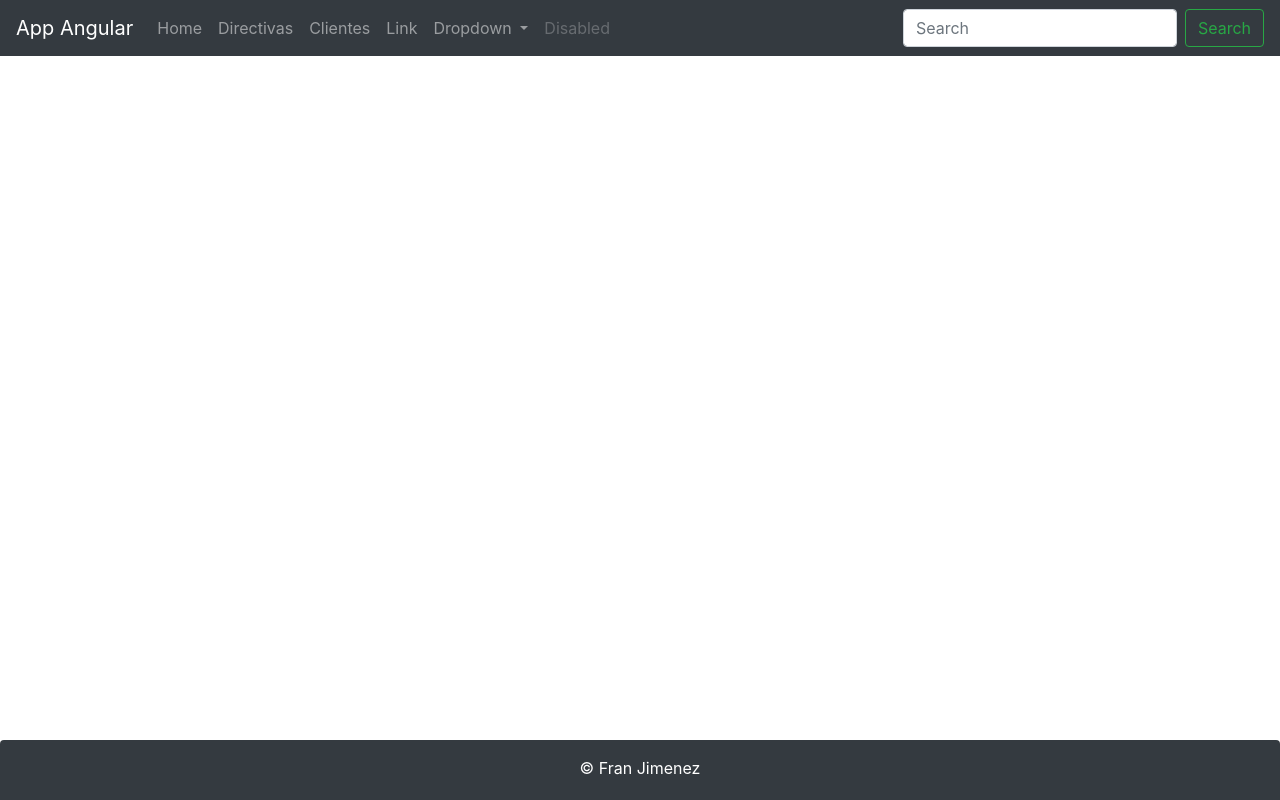
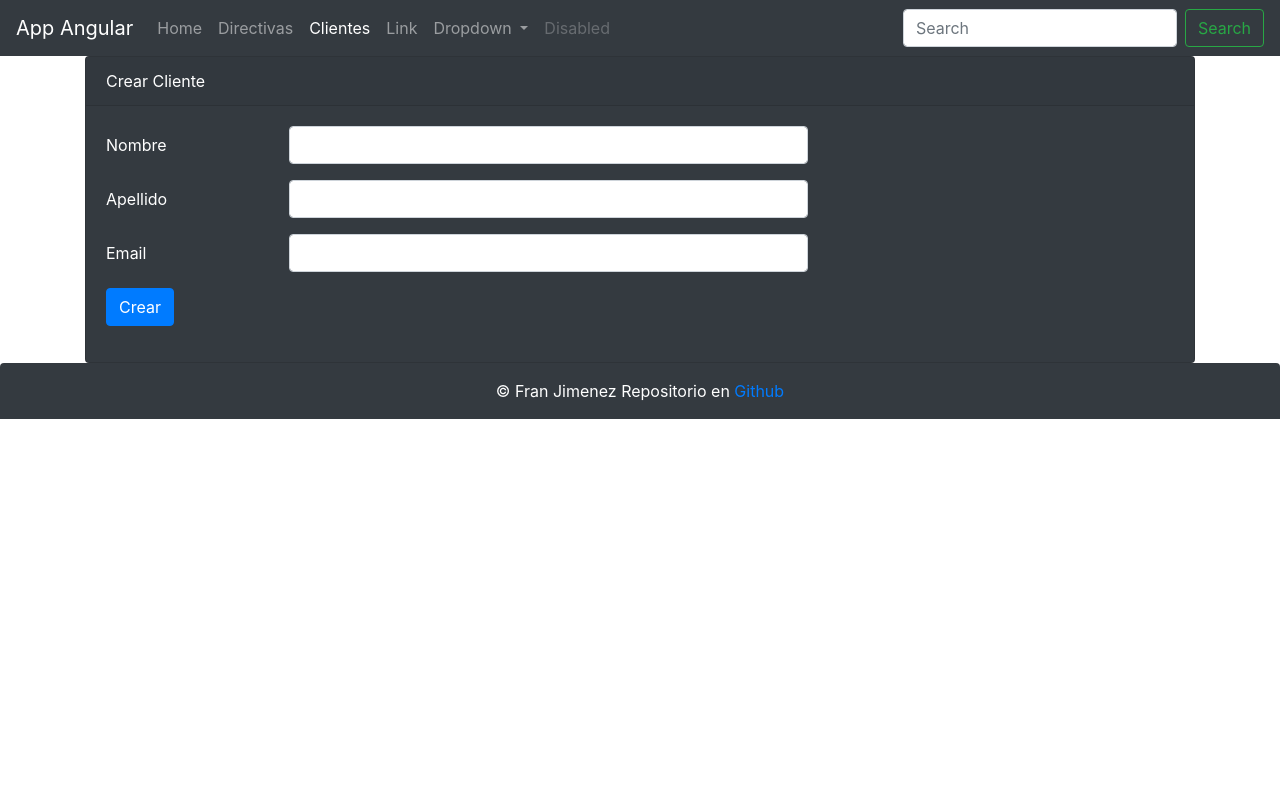
Before and after one commit to fjimenezjob/Angular-Spring-Usuarios, an Angular app: page /clientes/form in a window 1280 px wide. Before the commit this address led to /. Built offline with nearby package versions, Linux system fonts and the light colour scheme.

Commit message:
Formulario Crear cliente  y animaciones de confirmacion añadidas

```diff
--- a/package.json
+++ b/package.json
@@ -23,6 +23,7 @@
     "jquery": "^3.4.1",
     "popper.js": "^1.16.0",
     "rxjs": "~6.4.0",
+    "sweetalert2": "^7.26.9",
     "tslib": "^1.10.0",
     "zone.js": "~0.9.1"
   },
--- a/src/app/app.component.html
+++ b/src/app/app.component.html
@@ -16,8 +16,7 @@
   <div class="container">
     <router-outlet></router-outlet>
   </div>
-<footer>
-    <app-footer></app-footer>
-</footer>
+
+  <app-footer></app-footer>
 </body>
 </html>
--- a/src/app/clientes/cliente.service.ts
+++ b/src/app/clientes/cliente.service.ts
@@ -1,13 +1,23 @@
-import { Injectable} from '@angular/core';
+import { Injectable } from '@angular/core';
 import { CLIENTES } from "./clientes.json";
 import { Cliente } from './cliente';
 import { of, Observable } from 'rxjs';
+import { HttpClient, HttpHeaders } from '@angular/common/http';
 
 @Injectable()
 export class ClienteService {
-  constructor() { }
+  private urlEndpoint: string = 'http://localhost:8080/api/clientes';
+
+  private httpHeaders = new HttpHeaders({ 'Content-Type': 'application/json' });
+
+  constructor(private http: HttpClient) { }
 
   getClientes(): Observable<Cliente[]> {
-    return of(CLIENTES);
+    // return of(CLIENTES);
+    return this.http.get<Cliente[]>(this.urlEndpoint);
+  }
+
+  create(cliente: Cliente): Observable<Cliente> {
+    return this.http.post<Cliente>(this.urlEndpoint, cliente, { headers: this.httpHeaders })
   }
 }
--- a/src/app/clientes/clientes.component.html
+++ b/src/app/clientes/clientes.component.html
@@ -2,6 +2,9 @@
     <div class="card-header">Cientes</div>
     <div class="card-body">
       <h5 class="card-title">Listado de clientes</h5>
+      <div class="my-2 text-left">
+        <button class="btn btn-rounded btn-primary" [routerLink]="['/clientes/form']" type="button">Crear Cliente</button>
+      </div>
       <table class="table table-bordered table-striped">
           <thead>
               <tr>
--- /dev/null
+++ b/src/app/clientes/form.component.html
@@ -0,0 +1,35 @@
+<div class="card bg-dark text-white">
+    <div class="card-header">{{ titulo }}</div>
+    <div class="card-body">
+        <form (ngSubmit)="create()">
+
+            <div class="form-group row">
+                <label for="nombre" class="col-form-label col-sm-2">Nombre</label>
+                <div class="col-sm-6">
+                    <input class="form-control" type="text" [(ngModel)]="cliente.nombre" name="nombre">
+                </div>
+            </div>
+
+            <div class="form-group row">
+                <label for="apellido" class="col-form-label col-sm-2">Apellido</label>
+                <div class="col-sm-6">
+                    <input class="form-control" type="text" [(ngModel)]="cliente.apellido" name="apellido">
+                </div>
+            </div>
+
+            <div class="form-group row">
+                <label for="email" class="col-form-label col-sm-2">Email</label>
+                <div class="col-sm-6">
+                    <input class="form-control" type="text" name="email" [(ngModel)]="cliente.email">
+                </div>
+            </div>
+            <div class="form-group row">
+                <div class="col-sm-6">
+                    <button class="btn btn-primary" role="button">Crear</button>
+                </div>
+
+            </div>
+
+        </form>
+    </div>
+</div>
--- /dev/null
+++ b/src/app/clientes/form.component.ts
@@ -0,0 +1,31 @@
+import { Component, OnInit } from '@angular/core';
+import { Cliente } from './cliente';
+import { ClienteService } from './cliente.service';
+import { Router } from '@angular/router';
+import swal from 'sweetalert2';
+
+
+@Component({
+  selector: 'app-form',
+  templateUrl: './form.component.html'
+})
+export class FormComponent implements OnInit {
+
+  private cliente = new Cliente();
+  private titulo: string = 'Crear Cliente';
+
+  constructor(private clienteService: ClienteService, private router: Router) { }
+
+  ngOnInit() {
+  }
+
+  public create(): void {
+    this.clienteService.create(this.cliente).subscribe(
+      response => {
+        this.router.navigate(['/clientes'])
+        swal('Nuevo cliente!!', `Cliente ${this.cliente.nombre} creado con éxitoo!!`, 'success')
+      }
+    );
+  }
+
+}
--- a/src/app/footer/footer.component.css
+++ b/src/app/footer/footer.component.css
@@ -1,6 +1,4 @@
 .footer{
-    position: absolute;
     bottom: 0px;
-    height: 60px;
     width: 100%;
 }
--- a/src/app/footer/footer.component.html
+++ b/src/app/footer/footer.component.html
@@ -1,7 +1,7 @@
 <footer class=" footer bg-dark rounded-top text-center">
     <div class="container py-2">
         <p class="text-white my-2">
-            &copy; {{ autor.nombre + ' ' + autor.apellido }}
+            &copy; {{ autor.nombre + ' ' + autor.apellido }} Repositorio en <a href="">Github</a>
         </p>
     </div>
 </footer>
```
Also changed, not shown: src/app/app.module.ts (+11 -3 lines), 1 other file (tests, documents, lock files or other folders).
